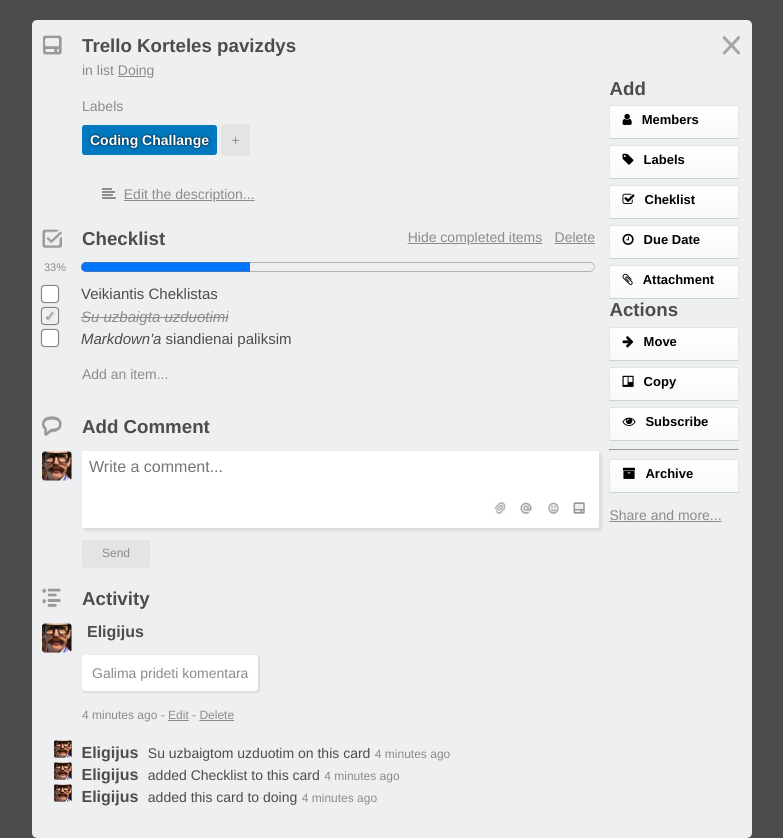
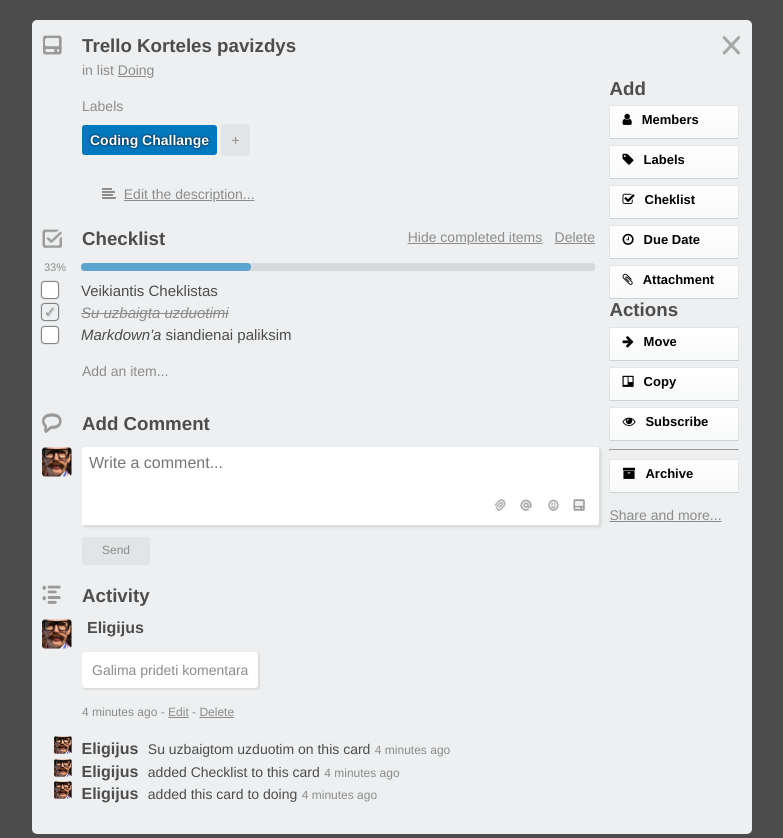
Before and after one commit to abe-source/Trello-card, a website: page public/index.html in a window 1280 px wide. Shown: the whole page, without its empty margins (248-1031 px from the left). Drawn offline with nearby package versions, Linux system fonts and the light colour scheme.

Commit message:
Progress bar
Progress bar crafted + browser fallback added.

```diff
--- a/public/css/styles.css
+++ b/public/css/styles.css
@@ -179,6 +179,38 @@
 
 
 /*** PROGRESS BAR ***/
+/*General falback*/
+progress {
+	background-color: #D6DADC;
+	border: 0;
+	border-radius: 9px;
+	height: 8px;
+	margin-top: 6px;
+}
+
+/*Safari Chrome Fallback*/
+
+progress::-webkit-progress-bar {
+  background-color: #D6DADC;
+	border: 0;
+	border-radius: 9px;
+	height: 8px;
+}
+progress::-webkit-progress-value {
+  background-color: #5ba4cf;
+	border: 0;
+	height: 8px;
+	border-radius: 9px;
+}
+
+/*Mozzila fallback*/
+
+progress::-moz-progress-bar {
+  background-color: #5ba4cf;
+	border: 0;
+	height: 8px;
+	border-radius: 9px;
+}
 
 .progress-label {
 	margin-top: 4px;
@@ -189,7 +221,6 @@
 
 progress[value] {
 	width: 100%;
-	height: 20px;
 }
 
 
```
